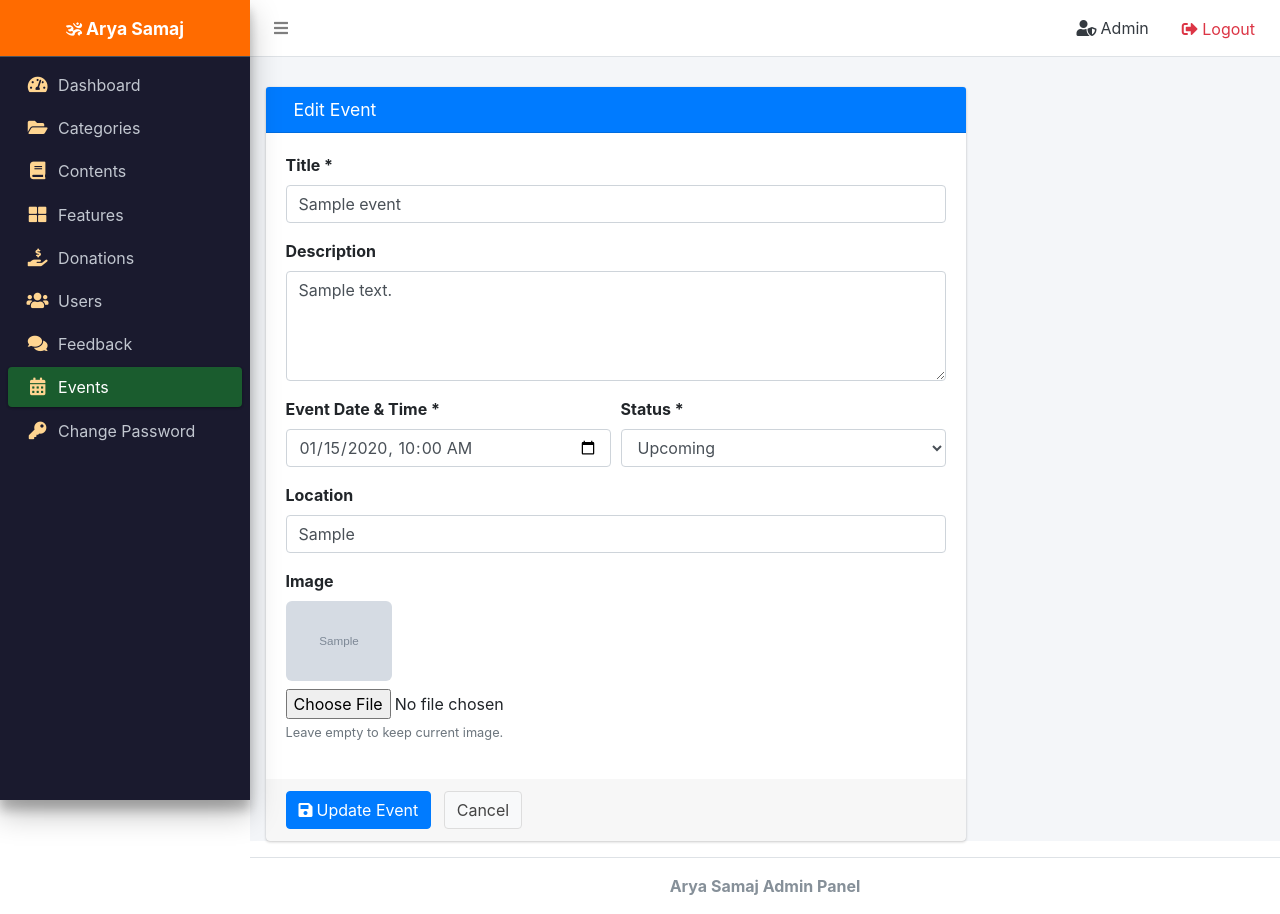
After one commit to softdigi/aryasamaj, a Laravel app: page /admin/events/1/edit in a window 1280 px wide. The commit adds this page. Run offline with Laravel 12, Linux system fonts and the light colour scheme; a user stored in the database is signed in; data comes from the database, SQL or seed files in the repository; tables that the repository leaves empty hold one stand-in row (values such as "Sample post"); grey boxes marked "Sample" are stand-in pictures; parts of the project's set-up code (start-up, migrations or seed data) failed here and were passed over; some libraries are stand-ins or nearby versions.

Commit message:
Features 1+5: backend search, events CRUD, donation payments
Agent-Logs-Url: https://github.com/softdigi/aryasamaj/sessions/8bcbbf25-7ad9-4f7a-afcb-320f47c33103

Co-authored-by: softdigi <124951508+softdigi@users.noreply.github.com>

```diff
--- a/app/Http/Controllers/API/ContentController.php
+++ b/app/Http/Controllers/API/ContentController.php
@@ -13,6 +13,10 @@ class ContentController extends Controller
         $q = Content::with('category')->active();
         if ($request->category_id) $q->where('category_id', $request->category_id);
         if ($request->type) $q->where('type', $request->type);
+        if ($request->filled('search')) {
+            $s = $request->search;
+            $q->where(fn($q) => $q->where('title', 'like', "%$s%")->orWhere('description', 'like', "%$s%"));
+        }
 
         $contents = $q->orderByDesc('created_at')->paginate(20);
 
--- /dev/null
+++ b/app/Http/Controllers/Admin/EventController.php
@@ -0,0 +1,77 @@
+<?php
+
+namespace App\Http\Controllers\Admin;
+
+use App\Http\Controllers\Controller;
+use App\Models\Event;
+use Illuminate\Http\Request;
+
+class EventController extends Controller
+{
+    public function index()
+    {
+        return view('admin.events.index', ['events' => Event::orderByDesc('event_date')->paginate(20)]);
+    }
+
+    public function create()
+    {
+        return view('admin.events.create');
+    }
+
+    public function store(Request $request)
+    {
+        $data = $request->validate([
+            'title'      => 'required|string|max:200',
+            'description' => 'nullable|string',
+            'event_date' => 'required|date',
+            'location'   => 'nullable|string|max:200',
+            'image'      => 'nullable|image|mimes:jpeg,jpg,png,webp|max:2048',
+            'status'     => 'required|in:upcoming,past,draft',
+        ]);
+
+        if ($request->hasFile('image')) {
+            $file = $request->file('image');
+            $name = time() . '_' . $file->getClientOriginalName();
+            $file->move(public_path('uploads/events'), $name);
+            $data['image'] = $name;
+        }
+
+        Event::create($data);
+        return redirect()->route('admin.events.index')->with('success', 'Event created!');
+    }
+
+    public function edit(Event $event)
+    {
+        return view('admin.events.edit', compact('event'));
+    }
+
+    public function update(Request $request, Event $event)
+    {
+        $data = $request->validate([
+            'title'       => 'required|string|max:200',
+            'description' => 'nullable|string',
+            'event_date'  => 'required|date',
+            'location'    => 'nullable|string|max:200',
+            'image'       => 'nullable|image|mimes:jpeg,jpg,png,webp|max:2048',
+            'status'      => 'required|in:upcoming,past,draft',
+        ]);
+
+        if ($request->hasFile('image')) {
+            if ($event->image) @unlink(public_path('uploads/events/' . $event->image));
+            $file = $request->file('image');
+            $name = time() . '_' . $file->getClientOriginalName();
+            $file->move(public_path('uploads/events'), $name);
+            $data['image'] = $name;
+        }
+
+        $event->update($data);
+        return redirect()->route('admin.events.index')->with('success', 'Event updated!');
+    }
+
+    public function destroy(Event $event)
+    {
+        if ($event->image) @unlink(public_path('uploads/events/' . $event->image));
+        $event->delete();
+        return redirect()->route('admin.events.index')->with('success', 'Event deleted!');
+    }
+}
--- /dev/null
+++ b/app/Models/Event.php
@@ -0,0 +1,25 @@
+<?php
+
+namespace App\Models;
+
+use Illuminate\Database\Eloquent\Model;
+
+class Event extends Model
+{
+    protected $fillable = ['title', 'description', 'event_date', 'location', 'image', 'status'];
+
+    protected function casts(): array
+    {
+        return ['event_date' => 'datetime'];
+    }
+
+    public function getImageUrlAttribute(): ?string
+    {
+        return $this->image ? asset('uploads/events/' . $this->image) : null;
+    }
+
+    public function scopePublished($q)
+    {
+        return $q->whereIn('status', ['upcoming', 'past']);
+    }
+}
--- /dev/null
+++ b/resources/views/admin/events/edit.blade.php
@@ -0,0 +1,64 @@
+@extends('layouts.admin')
+
+@section('title', 'Edit Event')
+
+@section('content')
+<div class="card card-primary" style="max-width:700px;">
+    <div class="card-header"><h3 class="card-title"><i class="fas fa-calendar-edit mr-2"></i>Edit Event</h3></div>
+    <form method="POST" action="{{ route('admin.events.update', $event) }}" enctype="multipart/form-data">
+        @csrf @method('PUT')
+        <div class="card-body">
+            @if($errors->any())
+                <div class="alert alert-danger"><ul class="mb-0">@foreach($errors->all() as $e)<li>{{ $e }}</li>@endforeach</ul></div>
+            @endif
+            <div class="form-group">
+                <label>Title *</label>
+                <input type="text" name="title" class="form-control @error('title') is-invalid @enderror"
+                    value="{{ old('title', $event->title) }}" required>
+                @error('title')<span class="invalid-feedback">{{ $message }}</span>@enderror
+            </div>
+            <div class="form-group">
+                <label>Description</label>
+                <textarea name="description" class="form-control" rows="4">{{ old('description', $event->description) }}</textarea>
+            </div>
+            <div class="form-row">
+                <div class="form-group col-md-6">
+                    <label>Event Date & Time *</label>
+                    <input type="datetime-local" name="event_date"
+                        class="form-control @error('event_date') is-invalid @enderror"
+                        value="{{ old('event_date', $event->event_date?->format('Y-m-d\TH:i')) }}" required>
+                    @error('event_date')<span class="invalid-feedback">{{ $message }}</span>@enderror
+                </div>
+                <div class="form-group col-md-6">
+                    <label>Status *</label>
+                    <select name="status" class="form-control" required>
+                        @foreach(['upcoming','past','draft'] as $s)
+                        <option value="{{ $s }}" {{ old('status', $event->status) === $s ? 'selected' : '' }}>
+                            {{ ucfirst($s) }}
+                        </option>
+                        @endforeach
+                    </select>
+                </div>
+            </div>
+            <div class="form-group">
+                <label>Location</label>
+                <input type="text" name="location" class="form-control" value="{{ old('location', $event->location) }}">
+            </div>
+            <div class="form-group">
+                <label>Image</label>
+                @if($event->image)
+                    <div class="mb-2">
+                        <img src="{{ asset('uploads/events/' . $event->image) }}" style="height:80px;border-radius:6px;">
+                    </div>
+                @endif
+                <input type="file" name="image" class="form-control-file" accept="image/jpeg,image/png,image/webp">
+                <small class="text-muted">Leave empty to keep current image.</small>
+            </div>
+        </div>
+        <div class="card-footer">
+            <button type="submit" class="btn btn-primary"><i class="fas fa-save mr-1"></i>Update Event</button>
+            <a href="{{ route('admin.events.index') }}" class="btn btn-default ml-2">Cancel</a>
+        </div>
+    </form>
+</div>
+@endsection
--- a/resources/views/layouts/admin.blade.php
+++ b/resources/views/layouts/admin.blade.php
@@ -95,6 +95,12 @@
                         </a>
                     </li>
                     <li class="nav-item">
+                        <a href="{{ route('admin.events.index') }}" class="nav-link {{ request()->routeIs('admin.events.*') ? 'active' : '' }}">
+                            <i class="nav-icon fas fa-calendar-alt"></i>
+                            <p>Events</p>
+                        </a>
+                    </li>
+                    <li class="nav-item">
                         <a href="{{ route('admin.change-password') }}" class="nav-link {{ request()->routeIs('admin.change-password*') ? 'active' : '' }}">
                             <i class="nav-icon fas fa-key"></i>
                             <p>Change Password</p>
--- a/routes/api.php
+++ b/routes/api.php
@@ -4,12 +4,15 @@ use App\Http\Controllers\API\AuthController;
 use App\Http\Controllers\API\CategoryController;
 use App\Http\Controllers\API\ContentController;
 use App\Http\Controllers\API\DonationController;
+use App\Http\Controllers\API\DonationPaymentController;
+use App\Http\Controllers\API\EventController;
 use App\Http\Controllers\API\FeedbackController;
 use App\Http\Controllers\API\FeatureController;
 use App\Http\Controllers\API\FileController;
 use App\Http\Controllers\API\HomeController;
 use App\Http\Controllers\API\MembersController;
 use App\Http\Controllers\API\ProfileController;
+use App\Http\Controllers\API\SearchController;
 use Illuminate\Support\Facades\Route;
 
 // Public routes
@@ -21,6 +24,9 @@ Route::get('/donation', [DonationController::class, 'index']);
 Route::get('/categories', [CategoryController::class, 'index']);
 Route::get('/contents', [ContentController::class, 'index']);
 Route::get('/contents/{id}', [ContentController::class, 'show']);
+Route::get('/search', [SearchController::class, 'search']);
+Route::get('/events', [EventController::class, 'index']);
+Route::get('/events/{id}', [EventController::class, 'show']);
 
 // Members (public listing)
 Route::get('/members', [MembersController::class, 'index']);
@@ -47,4 +53,7 @@ Route::middleware('auth:sanctum')->group(function () {
 
     // FCM token
     Route::post('/user/fcm-token', [ProfileController::class, 'updateFcmToken']);
+
+    // Razorpay donation payment
+    Route::post('/donation/pay', [DonationPaymentController::class, 'store']);
 });
--- a/routes/web.php
+++ b/routes/web.php
@@ -24,6 +24,7 @@ Route::prefix('admin')->name('admin.')->group(function () {
         Route::get('users', [Admin\UserController::class, 'index'])->name('users.index');
         Route::post('users/{user}/toggle', [Admin\UserController::class, 'toggle'])->name('users.toggle');
         Route::get('feedback', [Admin\FeedbackController::class, 'index'])->name('feedback.index');
+        Route::resource('events', Admin\EventController::class);
         Route::get('change-password', [Admin\AuthController::class, 'showChangePassword'])->name('change-password');
         Route::post('change-password', [Admin\AuthController::class, 'changePassword'])->name('change-password.post');
     });
```
Also changed, not shown: app/Http/Controllers/API/DonationPaymentController.php (added, +45 -0 lines), app/Http/Controllers/API/EventController.php (added, +64 -0 lines), app/Http/Controllers/API/SearchController.php (added, +87 -0 lines), app/Models/DonationPayment.php (added, +23 -0 lines), resources/views/admin/events/create.blade.php (added, +56 -0 lines), resources/views/admin/events/index.blade.php (added, +70 -0 lines), database/migrations/2026_04_01_000001_create_events_table.php (added), database/migrations/2026_04_01_000002_create_donation_payments_table.php (added).
